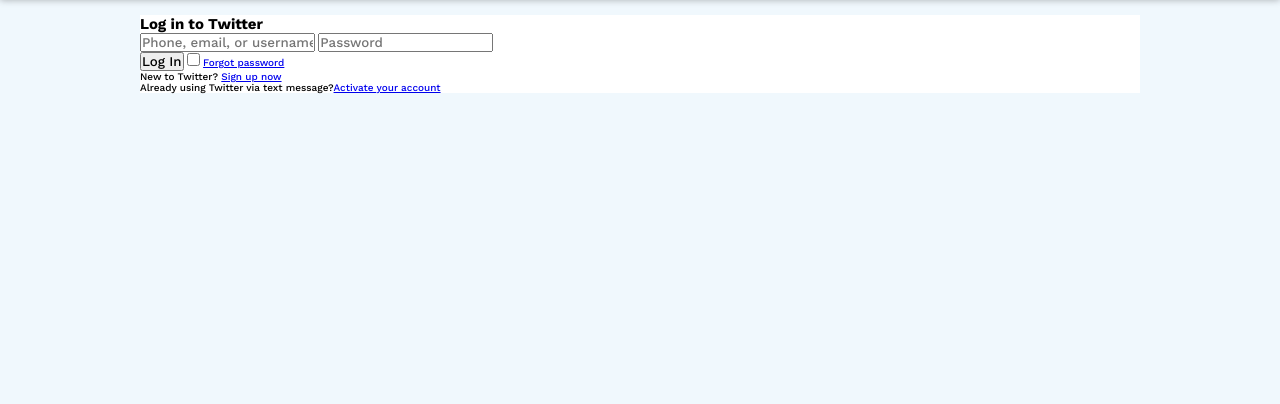
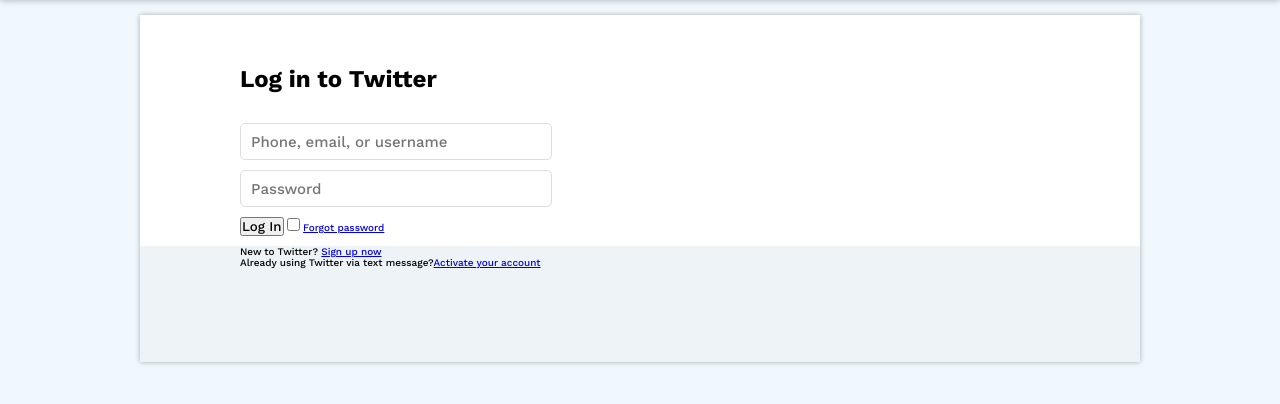
Before and after one commit to Chizaram-Igolo/twitter-clone, a PHP site: page / in a window 1280 px wide. Shown: the part 71-475 px from the top of the page. Run offline with PHP 8.4, Linux system fonts and the light colour scheme; some libraries are stand-ins or nearby versions.

Commit message:
💄 Style login page

```diff
--- a/index.html
+++ b/index.html
@@ -99,12 +99,12 @@
                         <input type="checkbox" id="check" class="login-form-checkbox" />
                         <label for="check"><a href="#">Forgot password</a></label>
                     </div>
-                    <footer class="login-footer">
-                        <p>New to Twitter? <a href="#">Sign up now</a></p>
-                        <p>Already using Twitter via text message?<a href="#">Activate your account</a></p>
-                    </footer>
                 </form>
             </div>
+            <footer class="login-footer">
+                <p>New to Twitter? <a href="#">Sign up now</a></p>
+                <p>Already using Twitter via text message?<a href="#">Activate your account</a></p>
+            </footer>
         </div>
         <!-- end of login -->
     </section>
--- a/style.css
+++ b/style.css
@@ -262,6 +262,48 @@
   grid-row: 2 / 3;
   background: #fff;
   width: 100rem;
+  display: grid;
+  grid-template-columns: 10rem 8fr;
+  grid-template-rows: 2fr 1fr;
+  box-shadow: 0 0 0.5rem rgba(0, 0, 0, 0.3);
+}
+
+.login-content {
+  grid-column: 2 / -1;
+  grid-row: 1 / 2;
+  padding: 5rem 0 1rem 0;
+}
+
+.login-content h2 {
+  font-size: 2.4rem;
+  margin-bottom: 3rem;
+}
+
+.login-form {
+  display: flex;
+  flex-direction: column;
+}
+
+.login-form input:not(.login-form-checkbox) {
+  width: 30rem;
+  height: 3.5rem;
+  margin-bottom: 1rem;
+  border: 0.1rem solid #ddd;
+  border-radius: 0.5rem;
+  padding-left: 1rem;
+  font-size: 1.5rem;
+  transition: background-color 0.3s;
+}
+
+.login-form input:focus {
+  background-color: #d9ebf7;
+}
+
+.login-footer {
+  grid-column: 1 / -1;
+  grid-row: 2 / -1;
+  background-color: #edf3f7;
+  padding-left: 10rem;
 }
 /* end of login */
 
```
